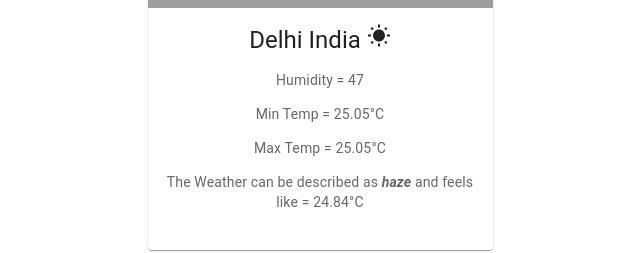
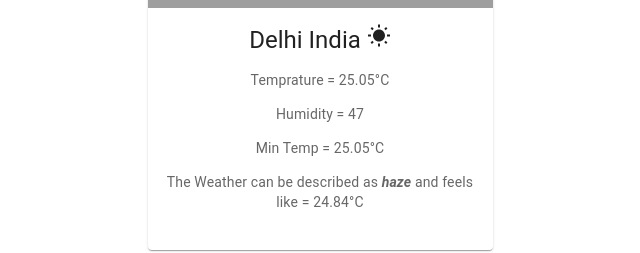
Before and after one commit to FaruqKhan11148/React_Weather_Project, a React (Vite) app in the folder Project/: page / in a window 1280 px wide. Shown: the part 347-600 px from the top of the page, without its empty margins (320-960 px from the left). Built offline with nearby package versions, Linux system fonts and the light colour scheme; grey boxes are pictures that could not be loaded.

Commit message:
Update InfoBox.jsx

```diff
--- a/Project/src/InfoBox.jsx
+++ b/Project/src/InfoBox.jsx
@@ -28,10 +28,10 @@ export default function InfoBox({info}){
                     {info.city}  {info.country}  {info.humidity > 80 ? <ThunderstormIcon/> : info.temp>15 ? <WbSunnyIcon/> : <AcUnitIcon/>}
                     </Typography>
                     <Typography variant="body2" sx={{ color: 'text.secondary' }} component={"span"}>
-
+                    <p>Temprature = {info.temp}&deg;C</p>
                     <p>Humidity = {info.humidity}</p>
                     <p>Min Temp = {info.minTemp}&deg;C</p>
-                    <p>Max Temp = {info.maxTemp}&deg;C</p>
+
                     <p>The Weather can be described as <i><b>{info.weather}</b></i> and feels like = {info.feels_like}&deg;C</p>
 
                     </Typography>
```
